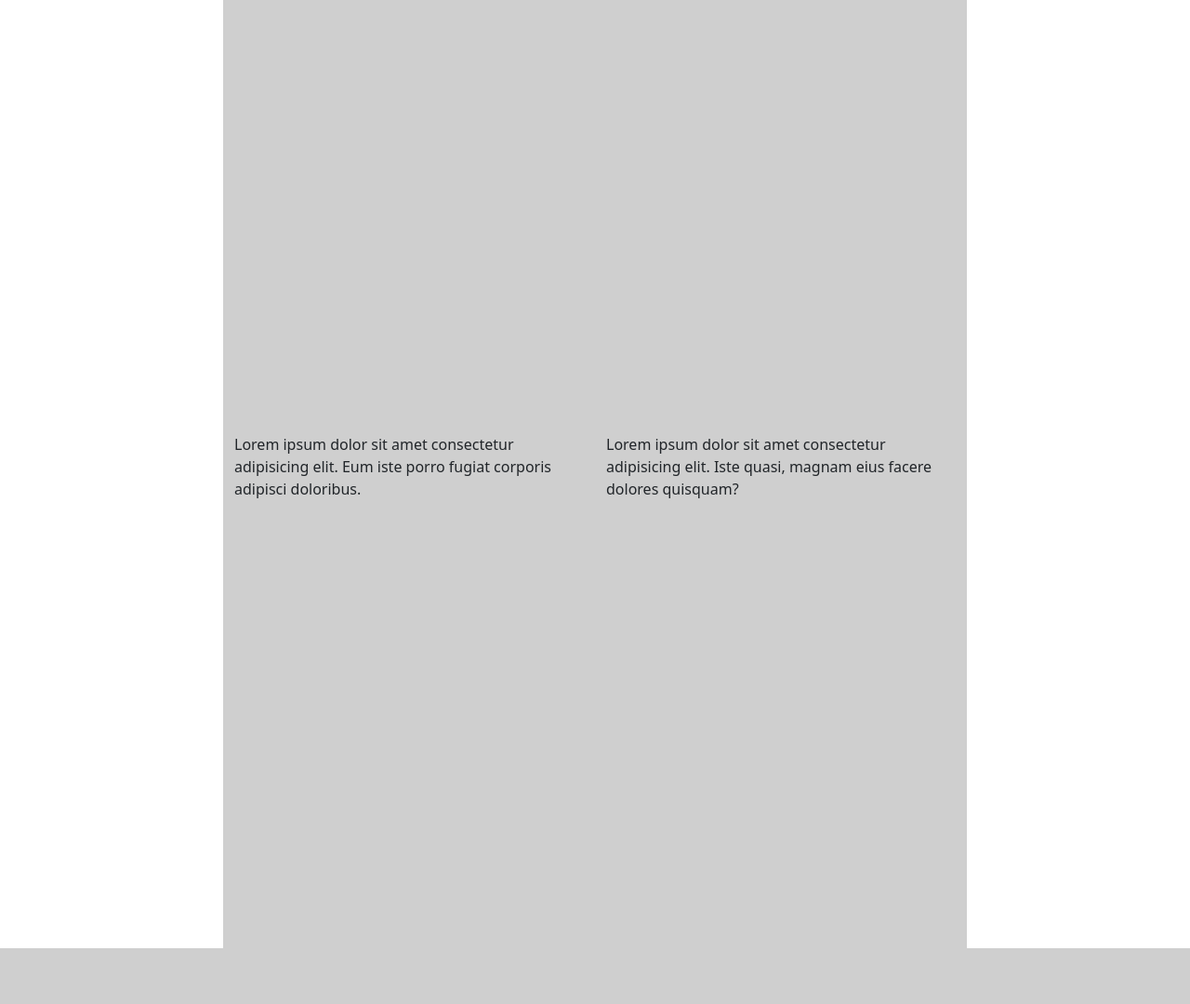
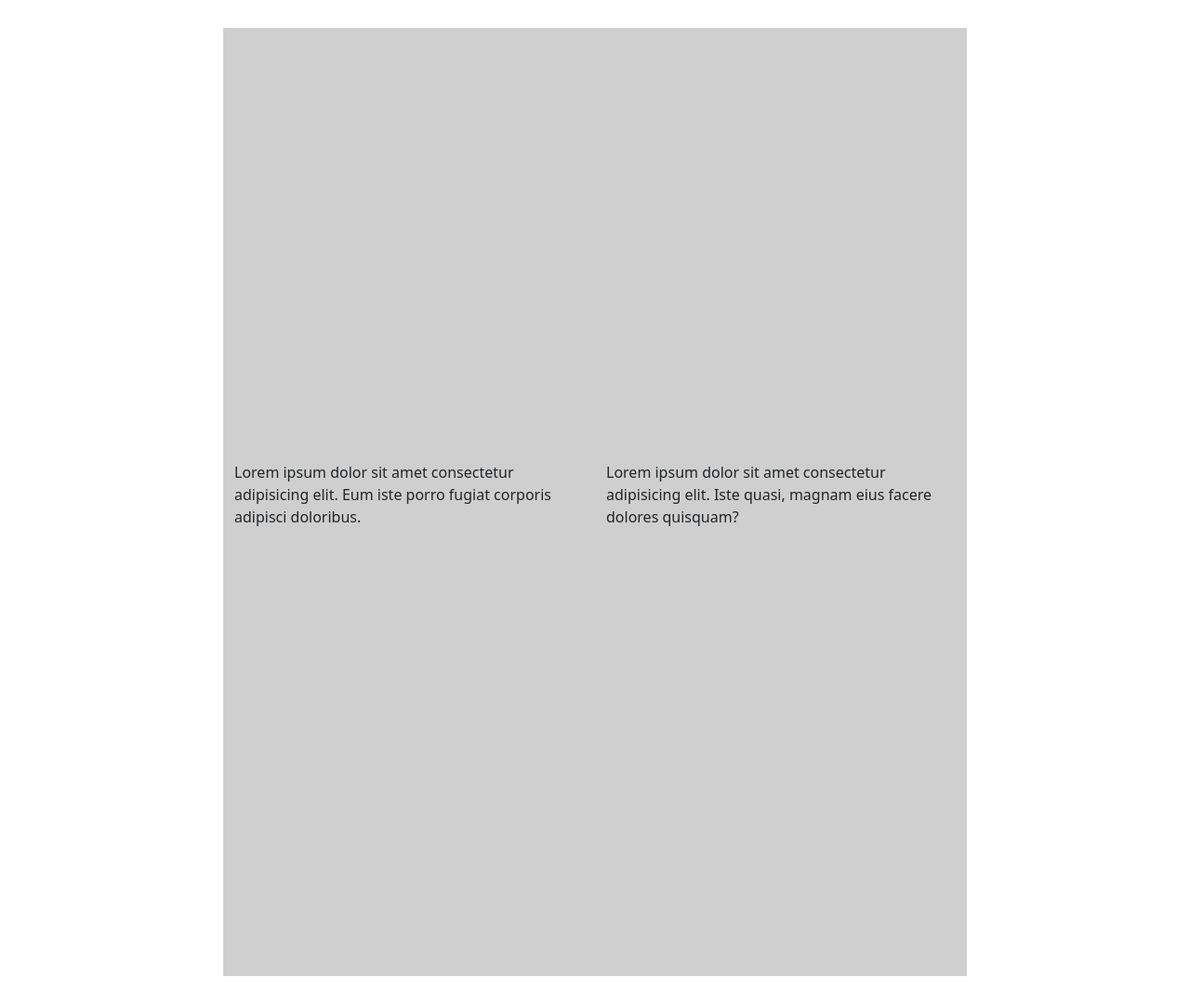
Before and after one commit to jo-cassone/jo-cassone.github.io, a PHP site: page / in a window 1280 px wide. Shown: the whole page at 93% size. Before the commit the page ends 1020 px from the top, so only its background shows below. Run offline with PHP 8.4, Linux system fonts and the light colour scheme.

Commit message:
Update style.css

```diff
--- a/assets/css/style.css
+++ b/assets/css/style.css
@@ -17,5 +17,6 @@ section{
     align-items: center;
     width: 800px;
     height: 1020px;
+    margin: 30px 0;
     background: #cfcfcf;
 }
```
